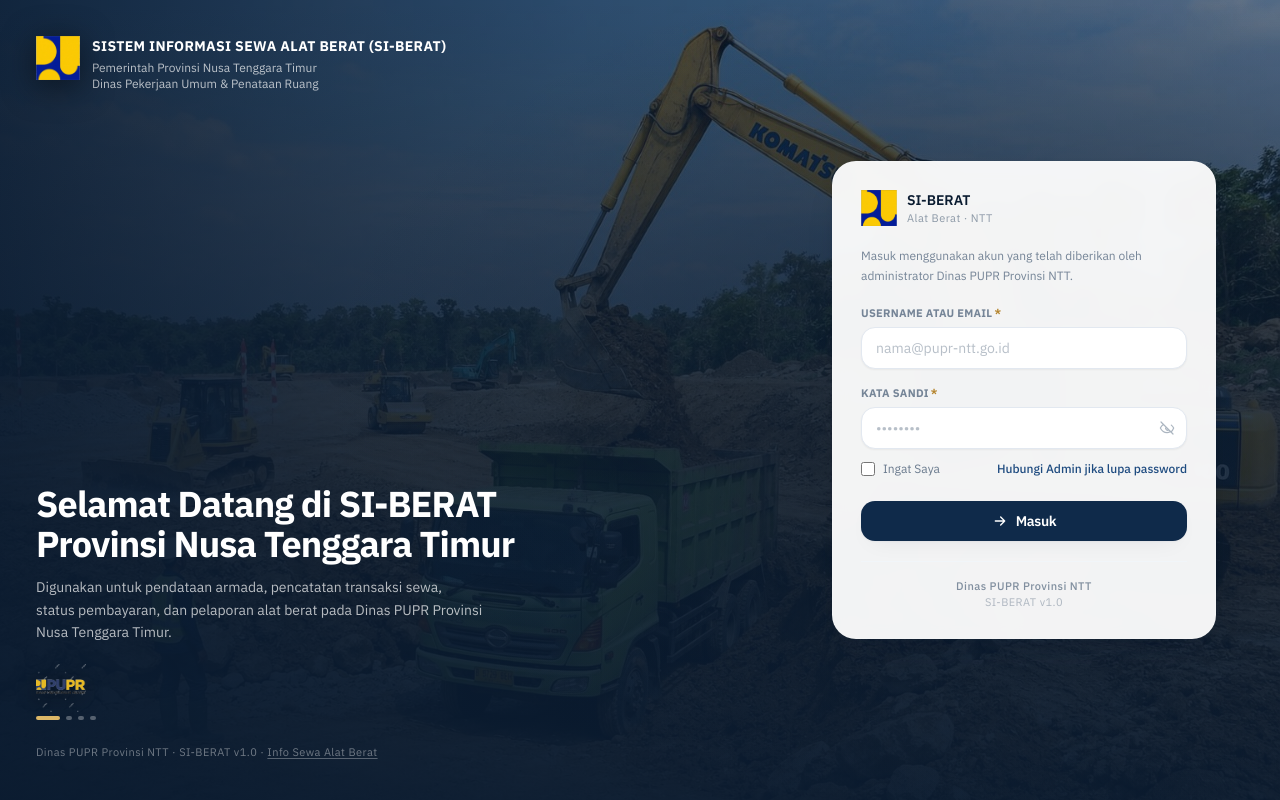
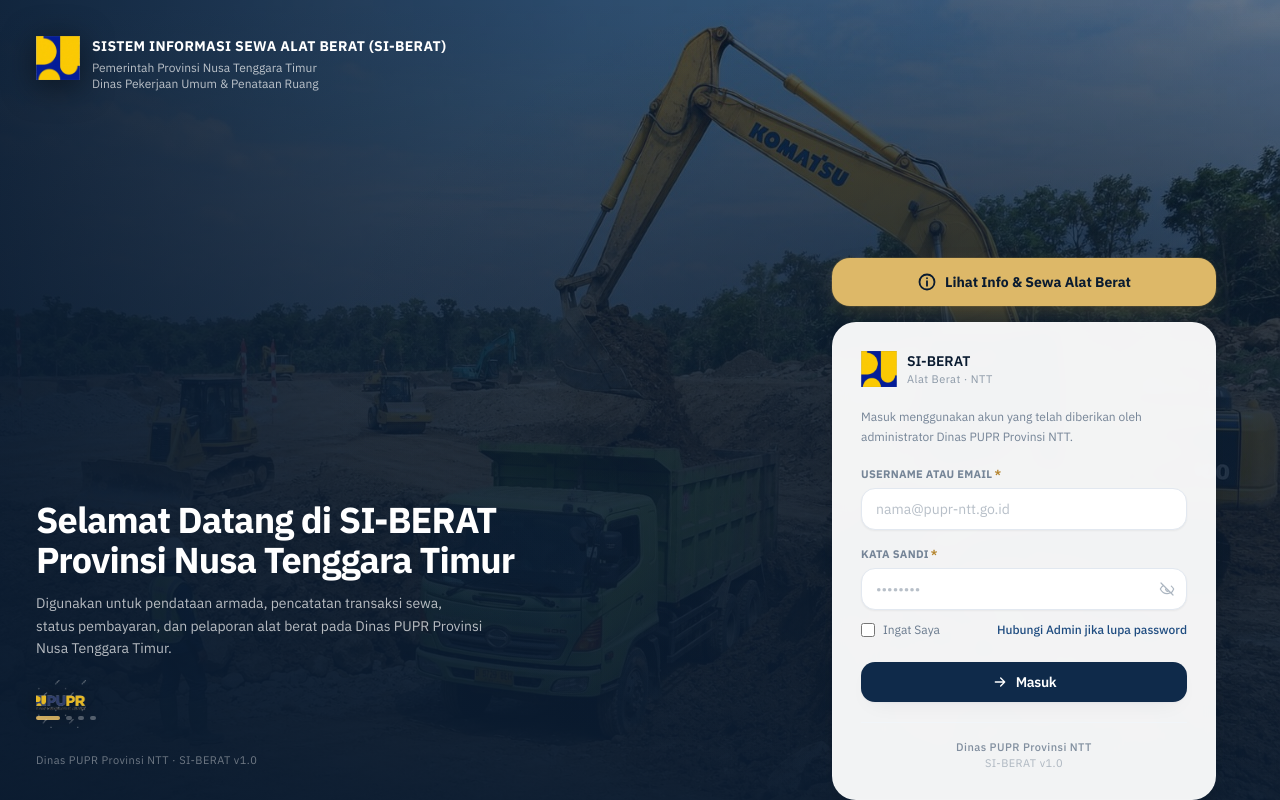
Before and after one commit to emontiga94/SI-BERAT, a React (Vite) app: page /login in a window 1280 px wide. Built offline with nearby package versions, Linux system fonts and the light colour scheme; no server answers.

Commit message:
fix(login): pindahkan CTA info sewa alat berat jadi tombol solid di atas kartu login

```diff
--- a/src/pages/Login.jsx
+++ b/src/pages/Login.jsx
@@ -83,20 +83,20 @@ export default function Login() {
           alt="Sigap Membangun Negeri"
           className="mt-5 h-10 w-auto opacity-90 drop-shadow-[0_4px_10px_rgba(0,0,0,0.5)] sm:h-12"
         />
-        <p className="relative z-30 mt-6 text-2xs text-white/40">
+        <p className="mt-6 text-2xs text-white/40">
           Dinas PUPR Provinsi NTT &middot; SI-BERAT v1.0
-          {' '}&middot;{' '}
-          <Link
-            to="/info-sewa"
-            className="relative z-30 inline-block cursor-pointer px-1 py-2 -mx-1 underline decoration-white/30 underline-offset-2 hover:text-white/70"
-          >
-            Info Sewa Alat Berat
-          </Link>
         </p>
       </div>
 
       {/* Kartu login — mengambang di kanan */}
-      <div className="relative z-10 flex min-h-screen items-center justify-center px-4 py-10 lg:justify-end lg:pr-16 lg:py-0">
+      <div className="relative z-10 flex min-h-screen flex-col items-center justify-center gap-4 px-4 py-10 lg:justify-end lg:items-end lg:pr-16 lg:py-0">
+        <Link
+          to="/info-sewa"
+          className="flex w-full max-w-sm items-center justify-center gap-2 rounded-2xl bg-amber-400 px-6 py-3.5 text-sm font-bold text-navy-950 shadow-glow transition-transform hover:scale-[1.02] hover:bg-amber-300 active:scale-[0.98]"
+        >
+          <InfoIcon className="h-5 w-5 flex-none" />
+          Lihat Info &amp; Sewa Alat Berat
+        </Link>
         <form
           onSubmit={handleSubmit}
           className="w-full max-w-sm animate-fade-in rounded-3xl border border-white/10 bg-white/95 p-6 shadow-elevated backdrop-blur sm:p-7"
@@ -215,6 +215,15 @@ function ArrowIcon({ className = '' }) {
   )
 }
 
+function InfoIcon({ className = '' }) {
+  return (
+    <svg viewBox="0 0 24 24" fill="none" stroke="currentColor" strokeWidth="2.2" className={className}>
+      <circle cx="12" cy="12" r="9" />
+      <path d="M12 11v5.5M12 7.5v.01" strokeLinecap="round" strokeLinejoin="round" />
+    </svg>
+  )
+}
+
 const HERO_SLIDE_DURATION = 6000 // ms per foto sebelum transisi ke foto berikutnya
 
 function HeroBackground() {
```
